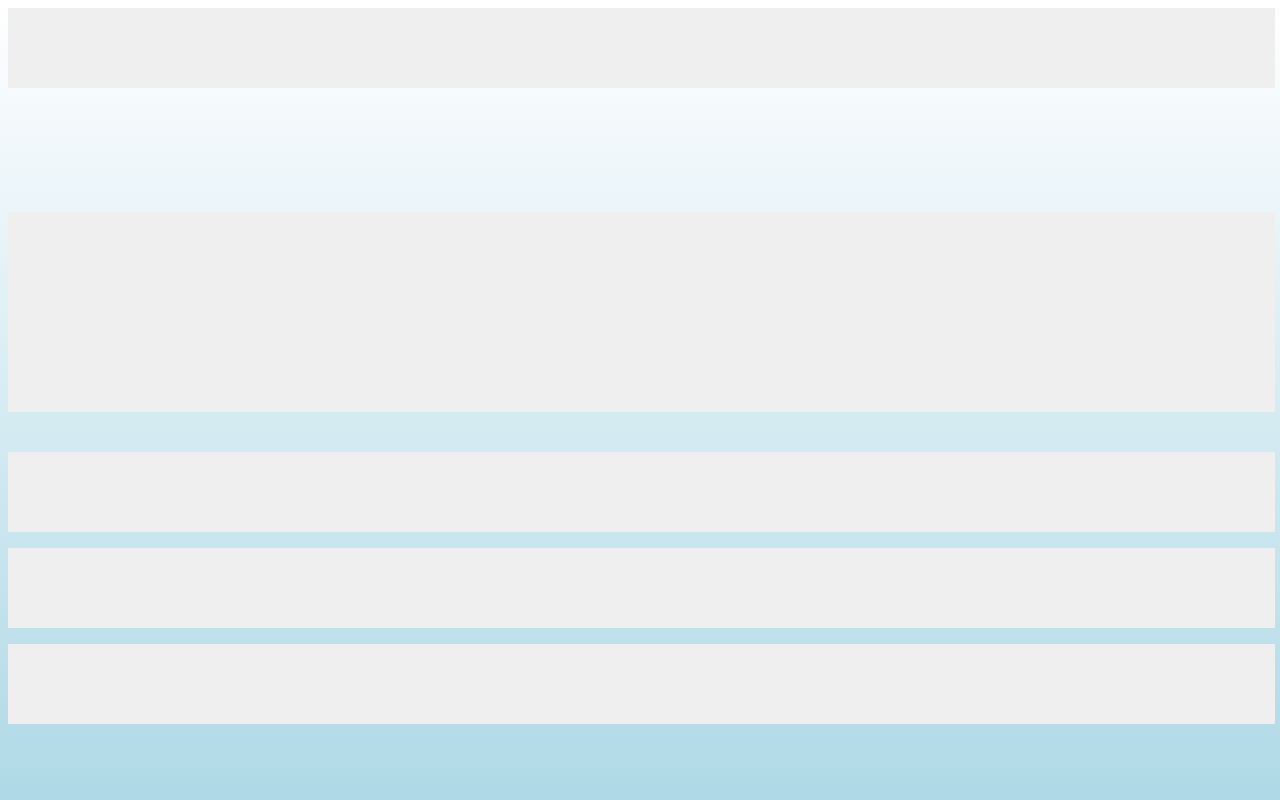
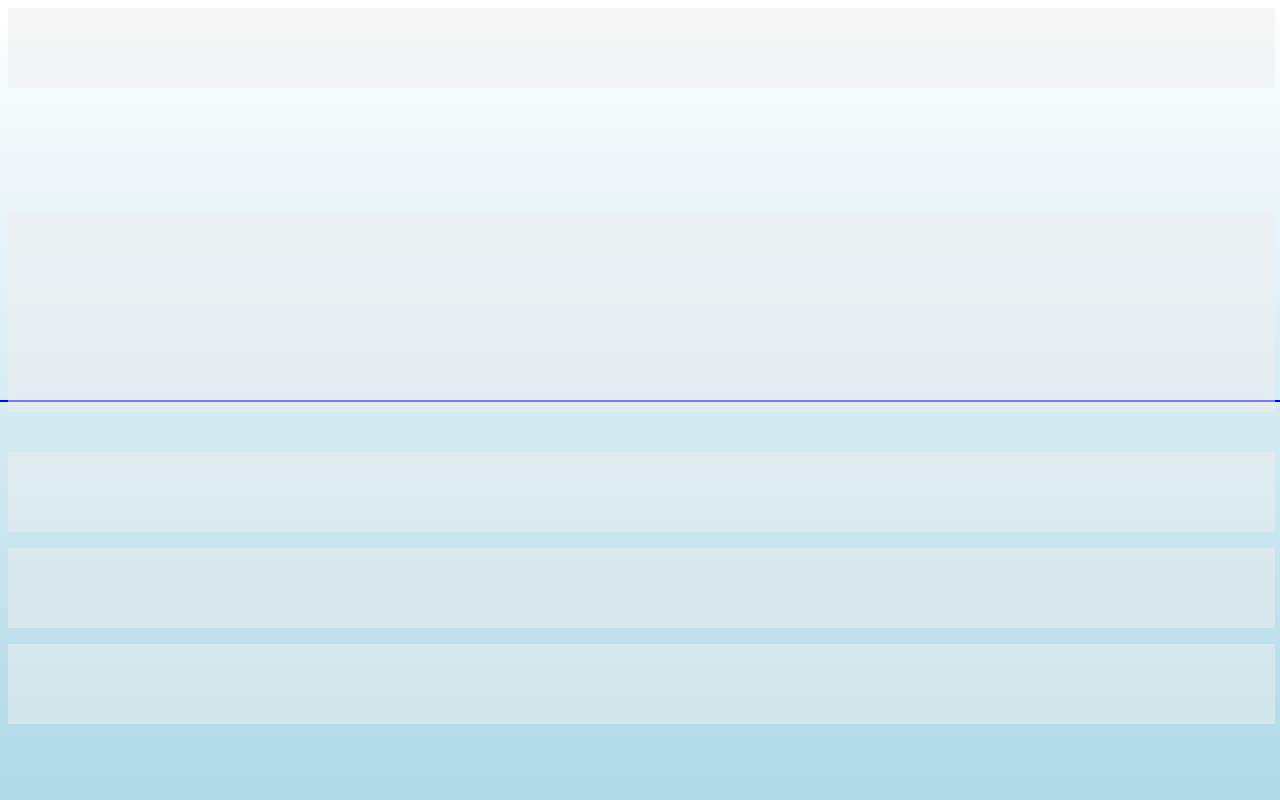
Before and after one commit to KajizukaTaichi/otoge, a plain HTML site: page index.html in a window 1280 px wide. Shown: the top 800 px of the page. Drawn offline with Linux system fonts and the light colour scheme.

Commit message:
Update index.html

```diff
--- a/index.html
+++ b/index.html
@@ -7,18 +7,25 @@
     </head>
 
     <body>
+        <div id="line"></div>
         <div id="player"></div>
 
         <script>
             // クレジット：素材はCCBY4.0ライセンスのOtoLogicを使用しています。
             const audioUrl =
                 "https://otologic.jp/sounds/se/pre/Tambourine01-2(Open).mp3";
+            const line = 400;
             let score = 0;
             let intervalManage;
 
             function Note(size, space) {
                 this.size = size;
                 this.space = space;
+            }
+
+            function positionLine() {
+                const elm = document.getElementById("line");
+                elm.style.top = `${window.innerHeight - line}px`;
             }
 
             function focusLast() {
@@ -47,8 +54,8 @@
                     elm.style.height = `${item.size * 5}vh`;
 
                     elm.addEventListener("click", function () {
-                        let pos = parseInt(this.getBoundingClientRect().bottom);
-                        if (pos >= window.innerHeight - 300) {
+                        let pos = parseInt(this.getBoundingClientRect().top);
+                        if (pos >= window.innerHeight - line) {
                             new Audio(audioUrl).play();
 
                             score += 1;
@@ -74,6 +81,7 @@
                 }, 20);
             }
 
+            positionLine();
             let musicScore = Array(100)
                 .fill([
                     new Note(5, 10),
@@ -88,6 +96,14 @@
         <script src="playmusic.js"></script>
 
         <style>
+            #line {
+                position: absolute;
+                left: 0;
+                width: 100%;
+                height: 2px;
+                background-color: blue;
+            }
+
             #player {
                 display: none;
             }
@@ -102,6 +118,7 @@
                 width: 99vw;
                 position: relative;
                 border-width: 0;
+                opacity: 0.5;
             }
 
             #area {
```
